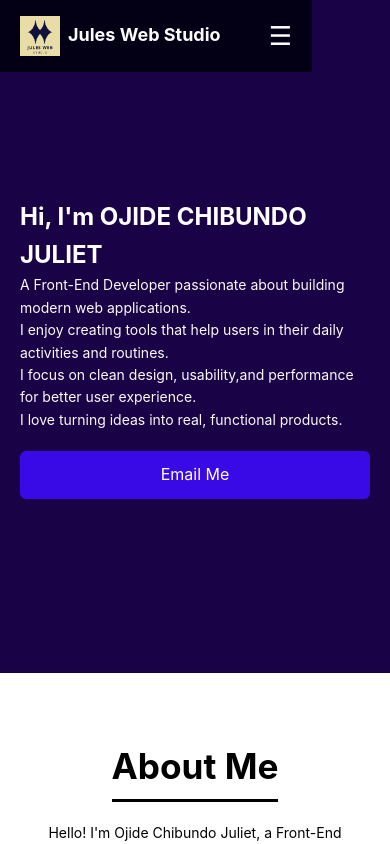
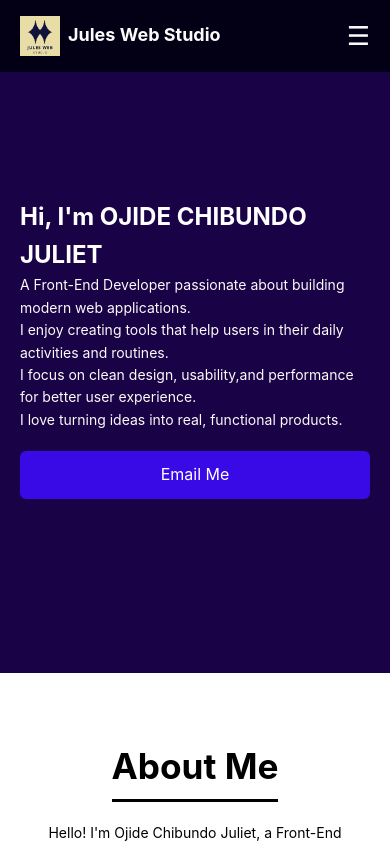
Before and after one commit to juliet2025-tech/myportfolio, a React (Create React App) app in the folder my-portfolio/: page / in a window 390 px wide. Shown: the top 844 px of the page. Built offline with nearby package versions, Linux system fonts and the light colour scheme.

Commit message:
final commit

```diff
--- a/my-portfolio/src/components/Navbar.css
+++ b/my-portfolio/src/components/Navbar.css
@@ -53,7 +53,7 @@
     display: block;
   }
 .navbar {
-  width: 80%;
+  width: 100%;
 
 }
 
--- a/my-portfolio/src/components/Navbar.js
+++ b/my-portfolio/src/components/Navbar.js
@@ -1,25 +1,20 @@
-
-import React, { useState } from "react"; // ✅ IMPORT useState
+import React, { useState } from "react";
 import "./Navbar.css";
 
 function Navbar() {
   const [menuOpen, setMenuOpen] = useState(false);
+
   return (
-
-
     <nav className="navbar">
-
-
-
       <div className="logo">
         <img src="/logo102.png" alt="Logo" />
         <span>Jules Web Studio</span>
       </div>
 
-        <div className="hamburger">
+      {/* Hamburger toggle */}
+      <div className="hamburger" onClick={() => setMenuOpen(!menuOpen)}>
         ☰
       </div>
-
 
       <ul className={`nav-links ${menuOpen ? "active" : ""}`}>
         <li><a href="#Hero" onClick={() => setMenuOpen(false)}>Home</a></li>
@@ -32,9 +27,6 @@
       </ul>
     </nav>
   );
-
-
-
 }
 
 export default Navbar;
```
Lines whose indentation alone changed are shown as unchanged.
